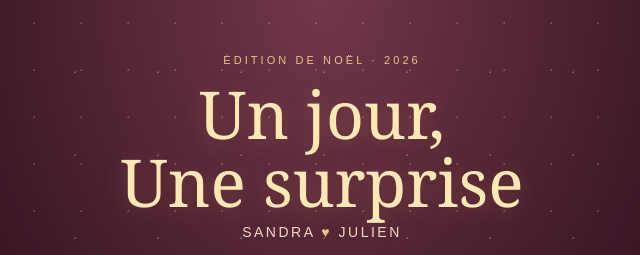
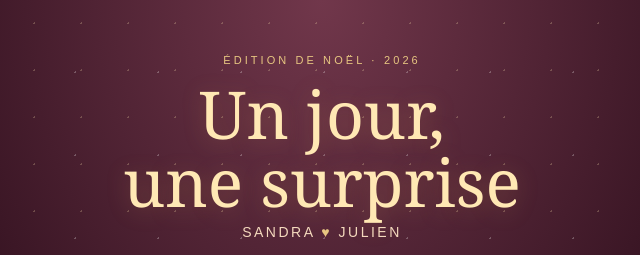
Before and after one commit to Noelarrive/chaque-jour-sa-surprise, a plain HTML site: page index.html in a window 1280 px wide. Shown: the top 255 px of the page, 318-958 px from the left. Drawn offline with Linux system fonts and the light colour scheme.

Commit message:
Change 'Une surprise' to 'une surprise' in header

```diff
--- a/index.html
+++ b/index.html
@@ -50,7 +50,7 @@ footer{text-align:center;margin-top:35px;color:#c7a9a9;font:11px Arial,sans-seri
 <div class="wrap">
 <header>
   <div class="kicker">Édition de Noël · 2026</div>
-  <h1>Un jour,<br>Une surprise</h1>
+  <h1>Un jour,<br>une surprise</h1>
   <div class="names">Sandra <span style="color:#e7c681">♥</span> Julien</div>
   <p class="intro">Une seule envie : te faire plaisir chaque jour un peu plus.</p>
 </header>
```
